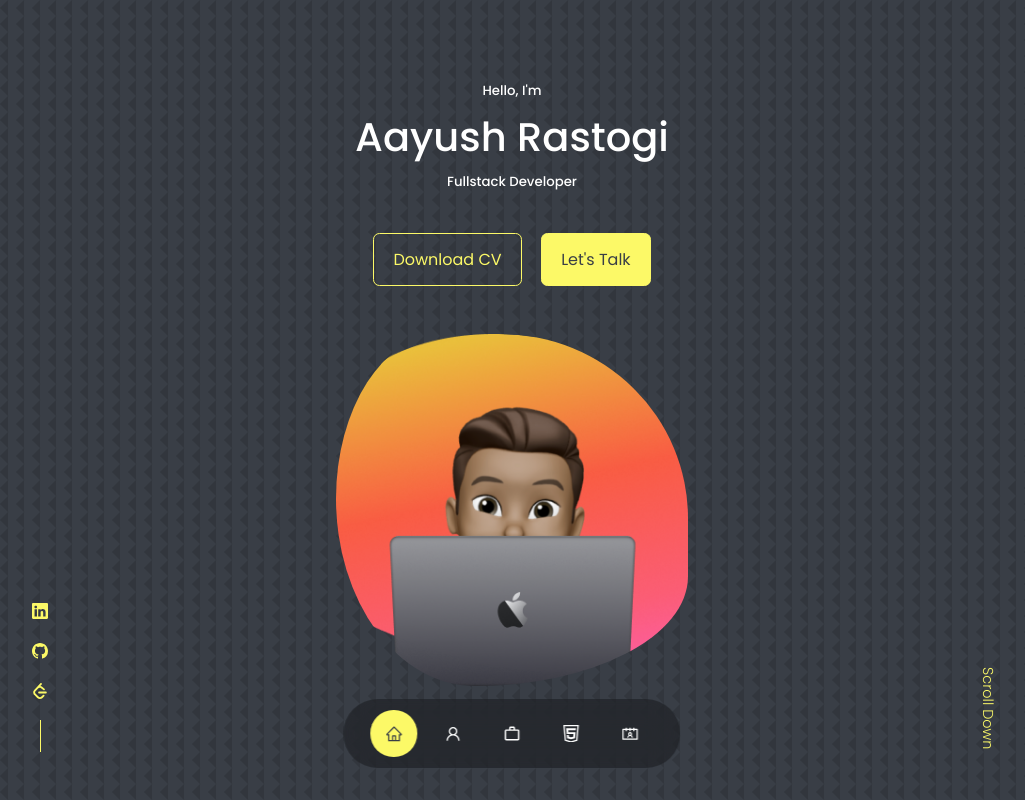
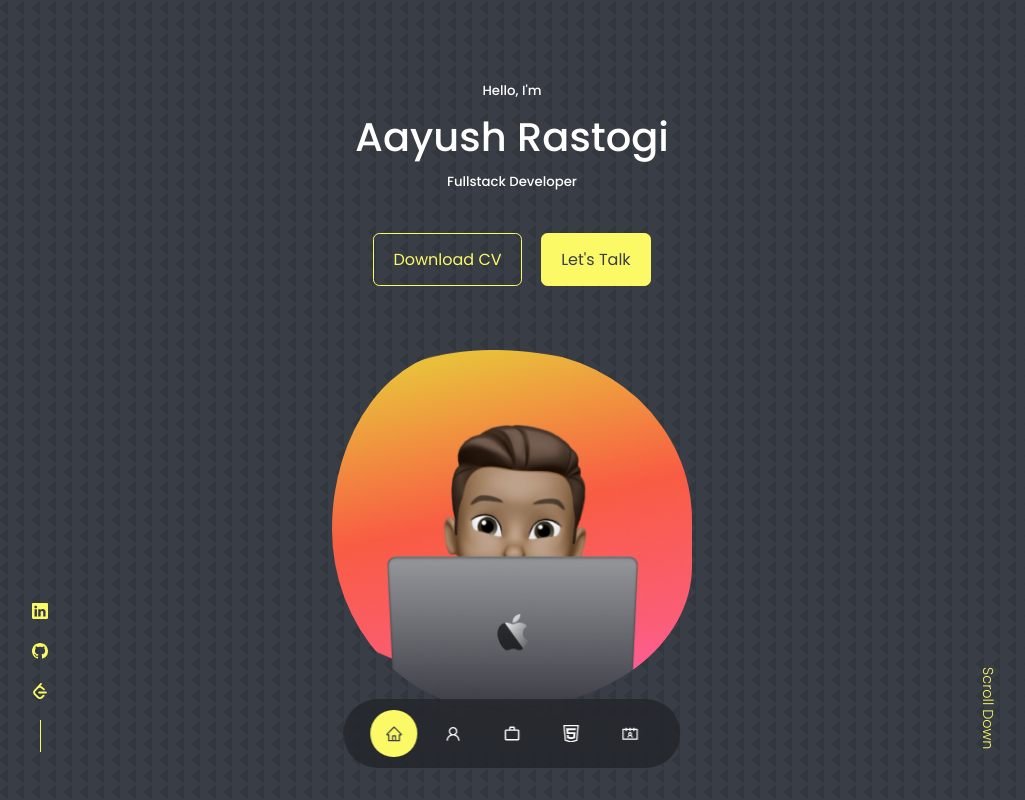
Before and after one commit to codethat19/Portfolio-Template, a React (Create React App) app: page / in a window 1280 px wide. Shown: the top 800 px of the page, without its empty margins (128-1153 px from the left). Built offline with nearby package versions, Linux system fonts and the light colour scheme.

Commit message:
21-02-23 working code

```diff
--- a/src/components/contact/contact.css
+++ b/src/components/contact/contact.css
@@ -17,6 +17,9 @@
     text-align: center;
     border: 1px solid transparent;
     transition: var(--transition);
+}
+.contact__option h5{
+    font-size: 0.7rem;
 }
 .contact__option:hover {
     background: transparent;
--- a/src/components/header/header.css
+++ b/src/components/header/header.css
@@ -78,21 +78,25 @@ header {
     border-radius: 5rem 5rem 0 0;
     overflow: hidden;
     padding: -1.6rem 1.5rem 1.5rem 1.5rem; */
-    margin-top: 2rem;
-    background-repeat: no-repeat;
-    background-position: center;background-size: cover;
-    box-shadow: inset 0 0 0 9px rgb(255, 255, 255 / 30%);
+    margin-top: 3rem;
+    /* background-repeat: no-repeat; */
+    /* background-position: center; */
+    /* background-size: cover; */
+    /* box-shadow: inset 0 0 0 9px rgb(255, 255, 255 / 30%); */
     order: 1;
     justify-self: center;
-    width: 22rem;
-    height: 22rem;
-    animation: profile__animate 4s ease-in-out infinite 1s;
+    width: 22.5rem;
+    height: 22.5rem;
+    animation: profile__animate 8s ease-in-out infinite 1s;
 
 }
 @keyframes profile__animate {
     0%  {
-        border-radius: 60% 40% 30% 70%/60% 30% 70% 40%;
+        border-radius: 60% 50% 30% 70%/60% 30% 70% 40%;
     }
+    /* 25%  {
+        border-radius: 50% 40% 20% 80%/70% 20% 60% 30%;
+    } */
     50%  {
         border-radius: 30% 60% 70% 40%/50% 60% 30% 60%;
     }
```
